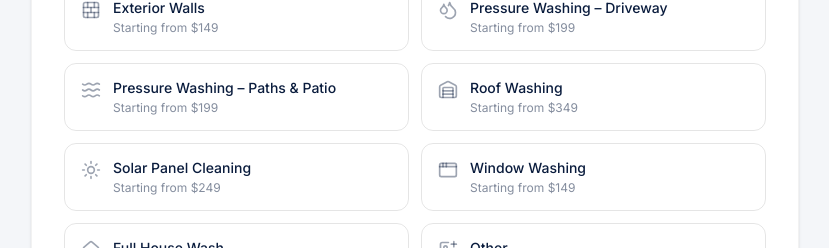
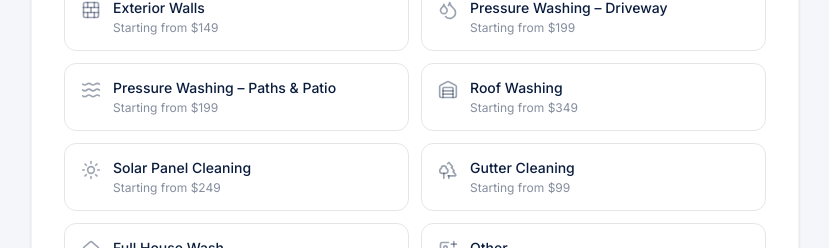
Before and after one commit to sebpetroch/Pressure-Cleaning, a Next.js app: page / in a window 1280 px wide. Shown: the part 2545-2793 px from the top of the page, without its empty margins (225-1054 px from the left). Built offline with nearby package versions, Linux system fonts and the light colour scheme.

Commit message:
Replace Window Washing with Gutter Cleaning ($99) in quote form

```diff
--- a/src/components/QuoteForm.tsx
+++ b/src/components/QuoteForm.tsx
@@ -3,7 +3,6 @@
 import Image from "next/image";
 import { FormEvent, useRef, useState } from "react";
 import {
-  AppWindow,
   BrickWall,
   CheckCircle2,
   Droplets,
@@ -11,6 +10,7 @@ import {
   ImagePlus,
   Loader2,
   Sun,
+  Trees,
   Warehouse,
   Waves,
   X,
@@ -22,7 +22,7 @@ const serviceOptions = [
   { key: "walkway", label: "Pressure Washing – Paths & Patio", icon: Waves, startingPrice: 199 },
   { key: "roof", label: "Roof Washing", icon: Warehouse, startingPrice: 349 },
   { key: "solar-panels", label: "Solar Panel Cleaning", icon: Sun, startingPrice: 249 },
-  { key: "window-washing", label: "Window Washing", icon: AppWindow, startingPrice: 149 },
+  { key: "gutter", label: "Gutter Cleaning", icon: Trees, startingPrice: 99 },
   { key: "full-house-wash", label: "Full House Wash", icon: Home, startingPrice: 399 },
   { key: "other", label: "Other", icon: ImagePlus, startingPrice: undefined },
 ] as const;
```
